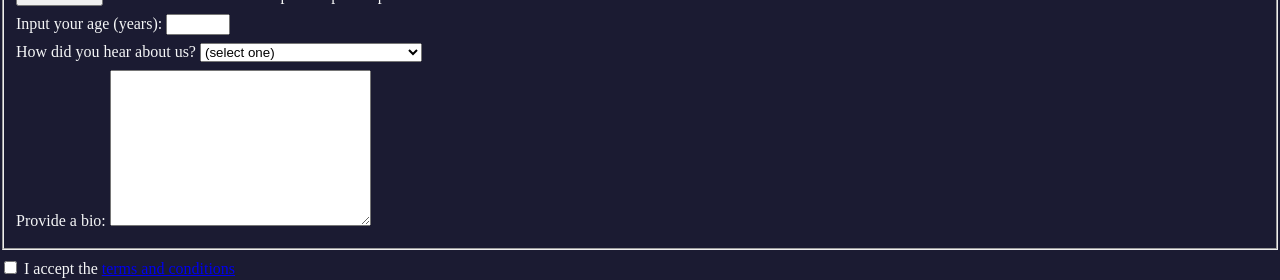
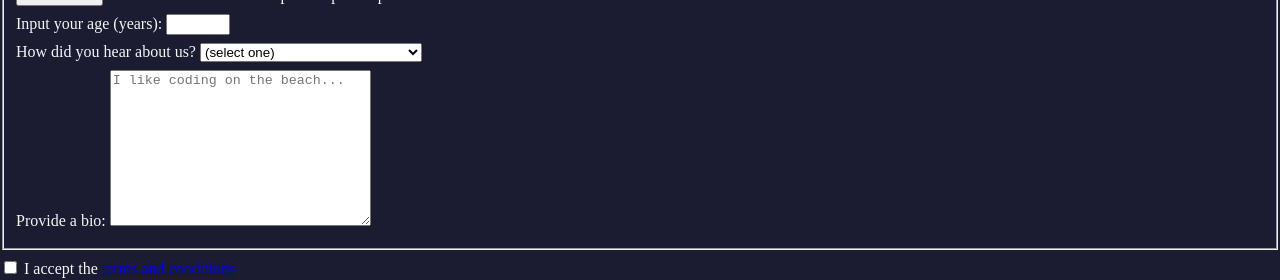
Before and after one commit to staxxtec/Learn-HTML-Forms-by-Building-a-Registration-Form, a plain HTML site: page index.html in a window 1280 px wide. Shown: the part 388-668 px from the top of the page. Drawn offline with Linux system fonts and the light colour scheme.

Commit message:
Update index.html
Step 41 Passed

To give Campers an idea of what to put in their bio, the placeholder attribute is used. The placeholder accepts a text value, which is displayed until the user starts typing.

Give the textarea a placeholder of I like coding on the beach....

```diff
--- a/index.html
+++ b/index.html
@@ -36,7 +36,7 @@
             </select>
             </label>
 
-            <label for="bio">Provide a bio: <textarea name="" id="bio" cols="30" rows="10"></textarea>
+            <label for="bio">Provide a bio: <textarea name="" id="bio" cols="30" rows="10" placeholder="I like coding on the beach..."></textarea>
             </label>
 
         </fieldset>
```
